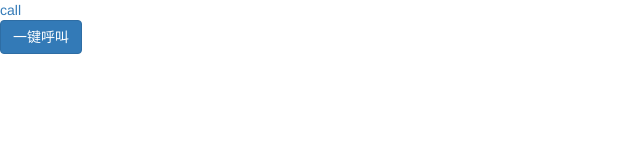
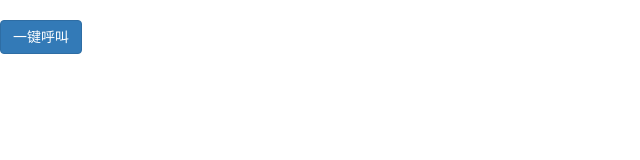
Before and after one commit to qq8693/qq8693.github.io, a plain HTML site: page callMe.html in a window 1280 px wide. Shown: the full height of the page, 0-640 px from the left. Drawn offline with nearby package versions, Linux system fonts and the light colour scheme.

Commit message:
Update callMe.html

```diff
--- a/callMe.html
+++ b/callMe.html
@@ -11,7 +11,7 @@
 	 <script src="https://cdn.jsdelivr.net/npm/bootstrap@3.3.7/dist/js/bootstrap.min.js"></script>
 </head>
 <body>
-<a href="tel:13319533538">call</a>
+
      <p><a href="tel:13319533538" class="btn btn-primary" role="button">一键呼叫</a></p>
 
 
```
